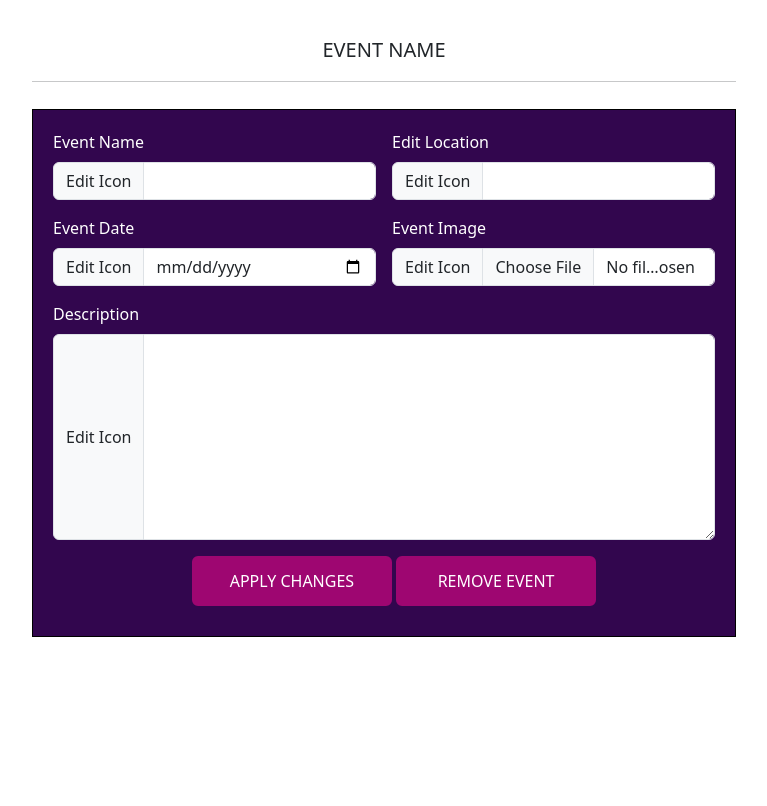
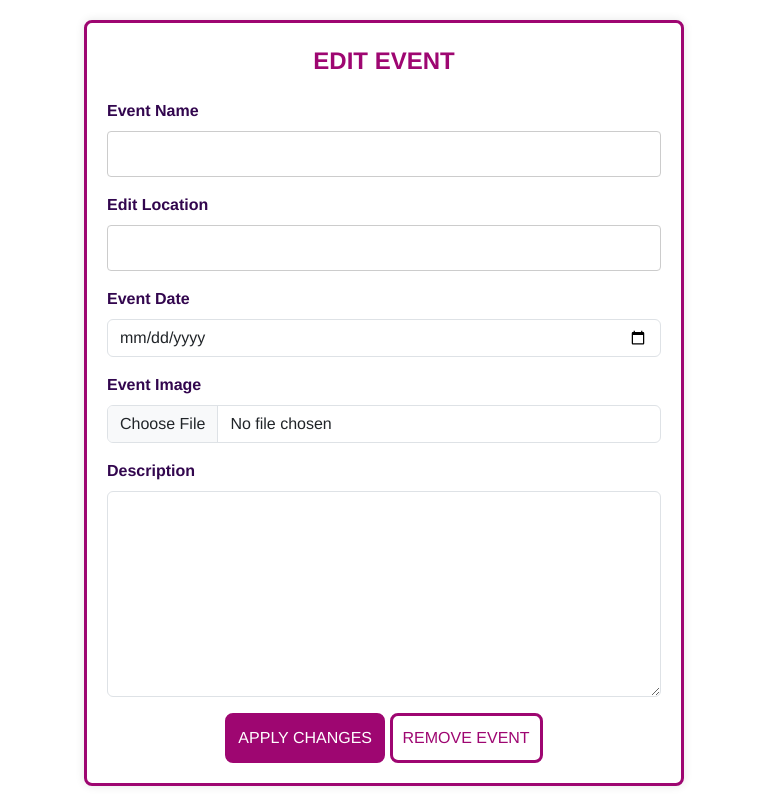
Before and after one commit to NR-Schools/CDDGO-FrontEnd, a PHP site: page /templates/admin-edit_event.php in a window 1280 px wide. Shown: the part 63-869 px from the top of the page, without its empty margins (256-1023 px from the left). Before the commit the page ends 700 px from the top, so only its background shows below. Run offline with PHP 8.4, Linux system fonts and the light colour scheme; the template is opened without the code that fills it, so the values that code supplies are empty.

Commit message:
updated edit event UI and fixed edit event button in admin manage events
updated edit event UI and fixed edit event button in admin manage events

```diff
--- a/css/admin-edit_event.css
+++ b/css/admin-edit_event.css
@@ -1,51 +1,70 @@
-.main-body {
-    width: 100vw;
-    display: flex;
-    flex-direction: column;
-    align-items: center;
-    justify-content: center;
-
-    > p {
-        margin: 2.2rem 0 0 0;
-        font-size: 1.25rem;
-        font-weight: 500;
-    }
-
-    > hr {
-        width: 55%;
-        height: 2px;
-    }
+.content-container {
+    max-width: 600px;
+    margin: 20px auto;
+    padding: 20px;
+    background-color: #fff;
+    border-radius: 8px;
+    box-shadow: 0 0 10px rgba(0, 0, 0, 0.1);
+    font-family: Helvetica, sans-serif;
+    border: solid #9e0671;
 }
 
-.fields-container {
-    background-color: #32064e;
-    width: 55%;
-    display: flex;
-    margin: 10px;
-    padding: 20px;
-    border: 1px solid black;
+.edit-event-title {
+    text-align: center;
+    margin-bottom: 20px;
+    font-size: 24px;
+    font-weight: bold;
+    color: #9e0671;
 }
 
-.button-container {
-    margin: 10px;
 
-    >button {
-        background-color: #9e0671;
-        color: #ffffff;
-        border-color: #9e0671;
-        width: 12.5em;
-        border-width: 3px;
-        padding: 10px 20px;
-        transition:background-color 0.5s, border-style 0.5s,color 0.5s;
-    }
+label {
+    font-weight: bold;
+    color: #32064e;
+}
 
-    .btn:hover {
-        background-color: #32064e;
-        border-color: #9e0671;
-        color: #FFFFFF;
-    }
+input[type="text"],
+input[type="number"],
+select,
+textarea {
+    width: 100%;
+    padding: 10px;
+    border: 1px solid #ccc;
+    border-radius: 4px;
+    box-sizing: border-box;
+}
 
-    .btn:active {
-        border-color: #9e0671;
-    }
+textarea {
+    resize: vertical;
 }
+
+.btn-edit {
+    display: inline-block;
+    background-color: #9e0671;
+    color: white;
+    border-radius: 8px;
+    border: solid #9e0671;
+    padding: 10px;
+    transition:background-color 0.5s, border-style 0.5s, color 0.5s;
+}
+
+.btn-delete {
+    display: inline-block;
+    background-color: #ffffff;
+    color: #333;
+    text-decoration: none;
+    color: #9e0671;
+    border-radius: 8px;
+    border: solid ;
+    padding: 10px;
+    transition:background-color 0.5s, border-style 0.5s, color 0.5s;
+}
+
+.btn-edit:hover {
+    background-color: #ffffff;
+    color: #9e0671;
+}
+
+.btn-delete:hover {
+    opacity: 0.8;
+}
--- a/templates/admin-edit_event.php
+++ b/templates/admin-edit_event.php
@@ -71,55 +71,37 @@
     ?>
 
     <!-- Start Body -->
-    <div class="main-body">
-        <p>EVENT NAME</p>
-        <hr />
-
-        <div class="fields-container">
+    <div class="content-container">
+        <div class="edit-event-title">
+            <p>EDIT EVENT</p>
+        </div>
         <form action="admin-edit_event.php" method="POST" enctype="multipart/form-data" class="row g-3">
-                <div class="col-md-6">
-                    <label class="form-label text-white" for="newName">Event Name</label>
-                    <div class="input-group">
-                        <div class="input-group-text">Edit Icon</div>
+            <div class="form-group">
+                <label class="form-label" for="newName">Event Name</label>
                 <input type="text" class="form-control" id="newName" name="newName" value="<?php echo $event->EventName; ?>">
             </div>
-                </div>
-                <div class="col-md-6">
-                    <label class="form-label text-white" for="newLocation">Edit Location</label>
-                    <div class="input-group">
-                        <div class="input-group-text">Edit Icon</div>
+            <div class="form-group">
+                <label class="form-label" for="newLocation">Edit Location</label>
                 <input type="text" class="form-control" id="newLocation" name="newLocation" value="<?php echo $event->EventLocation; ?>">
             </div>
-                </div>
-                <div class="col-6">
-                    <label class="form-label text-white" for="newDate">Event Date</label>
-                    <div class="input-group">
-                        <div class="input-group-text">Edit Icon</div>
+            <div class="form-group">
+                <label class="form-label" for="newDate">Event Date</label>
                 <input type="date" class="form-control" id="newDate" name="newDate" value="<?php echo $event->EventDate; ?>">
             </div>
-                </div>
-
-                <div class="col-6">
-                    <label class="form-label text-white" for="newImage">Event Image</label>
-                    <div class="input-group">
-                        <div class="input-group-text">Edit Icon</div>
+            <div class="form-group">
+                <label class="form-label" for="newImage">Event Image</label>
                 <input class="form-control" type="file" id="newImage" name="newImage" onchange="onFileSelected(event)" accept="image/*">
             </div>
-                </div>
-                <div class="col-12">
-                    <label for="newDescription" class="form-label text-white">Description</label>
-                    <div class="input-group">
-                        <div class="input-group-text">Edit Icon</div>
+            <div class="form-group">
+                <label for="newDescription" class="form-label">Description</label>
                 <textarea class="form-control" id="newDescription" name="newDescription" rows="8"><?php echo $event->EventDescription; ?></textarea>
-                    </div>
             </div>
             <div class="button-container text-center">
                 <input type="hidden" name="eventID" id="eventID" value="<?php echo $eventId; ?>">
-                    <button type="sumbit" class="btn" name="edit" value="edit">APPLY CHANGES</button>
-                    <button type="submit" class="btn" name="delete" value="delete">REMOVE EVENT</button>
+                <button type="sumbit" class="btn-edit" name="edit" value="edit">APPLY CHANGES</button>
+                <button type="submit" class="btn-delete" name="delete" value="delete">REMOVE EVENT</button>
             </div>
         </form>
     </div>
-    </div>
 </body>
 </html>
--- a/templates/admin-manage_events.php
+++ b/templates/admin-manage_events.php
@@ -51,7 +51,7 @@ if (!AuthGuard::guard_route(Role::ADMIN)) {
                         <p class="card-text">{$event->EventDescription}</p>
                         <p class="card-text">Location: {$event->EventLocation}</p>
                         <p class="card-text">Event Date: {$event->EventDate}</p>
-                        <a href="#" class="btn btn-primary">Edit Event</a>
+                        <a href="$editLink" class="btn btn-primary">Edit Event</a>
                         <br />
                         <br />
                         <span class="card-subtitle mb-2 text-muted fs-6">{$event->DatePosted}</span>
```
Also changed, not shown: css/admin-add_event.css (+0 -25 lines). Lines whose indentation alone changed are shown as unchanged.
